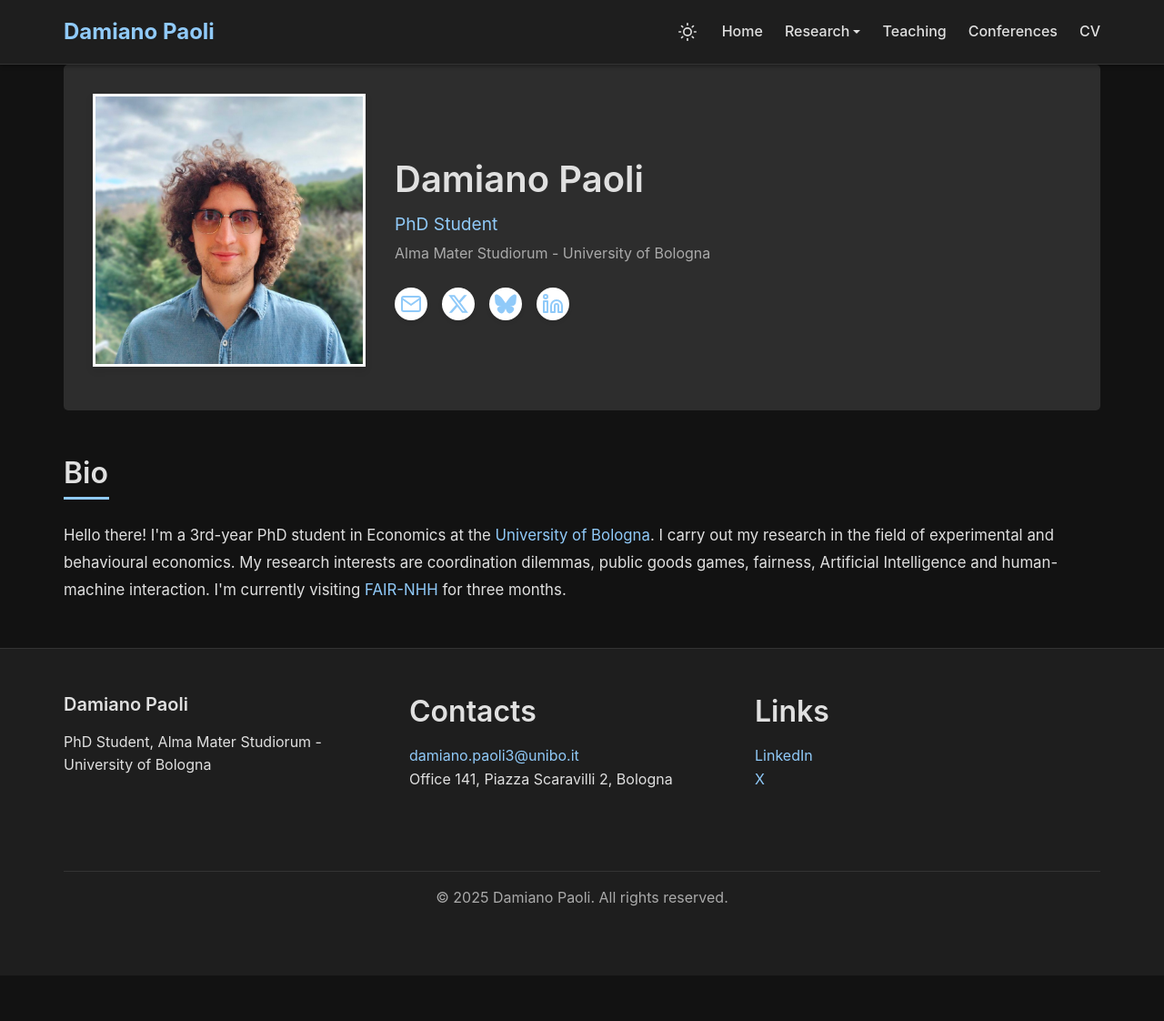
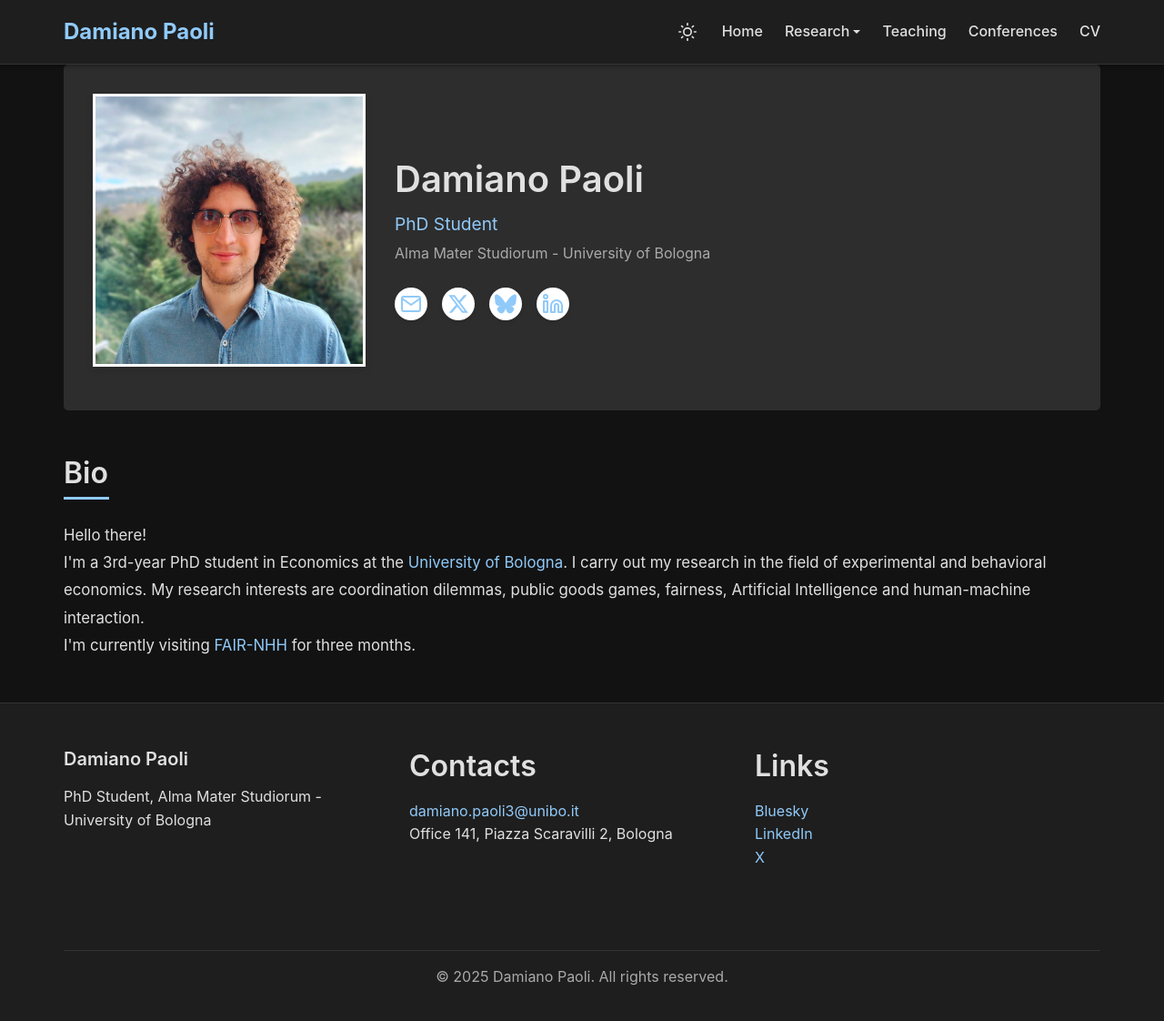
Before and after one commit to damianopaoli/damianopaoli.github.io, a Jekyll site: the page built from index.html, in a window 1280 px wide and 1158 px high. Shown: the top 1122 px of the window at 91% size. Built offline with Jekyll 4.4.1, drawn with Linux system fonts in a browser that asks for light colours.

Commit message:
forse funge

```diff
--- a/_config.yml
+++ b/_config.yml
@@ -3,9 +3,9 @@ title: Damiano Paoli
 position: PhD Student
 institution: Alma Mater Studiorum - University of Bologna
 bio: >-
-  Hello there!
+  Hello there!<br>
   I'm a 3rd-year PhD student in Economics at the <a href="https://dse.unibo.it/en" target="_blank">University of Bologna</a>.
-  I carry out my research in the field of experimental and behavioural economics. My research interests are coordination dilemmas, public goods games, fairness, Artificial Intelligence and human-machine interaction.
+  I carry out my research in the field of experimental and behavioral economics. My research interests are coordination dilemmas, public goods games, fairness, Artificial Intelligence and human-machine interaction.<br>
   I'm currently visiting <a href="https://www.nhh.no/en/research-centres/fair/" target="_blank">FAIR-NHH</a> for three months.
 
 # Metadati SEO migliorati
--- a/_layouts/default.html
+++ b/_layouts/default.html
@@ -203,6 +203,7 @@
                   >GitHub</a
                 >
               </li>
+              {% endif %} {% if site.social_links.bluesky %}
               <li>
                 <a
                 href="https://bsky.app/profile/{{ site.social_links.bluesky }}.bsky.social"
```
